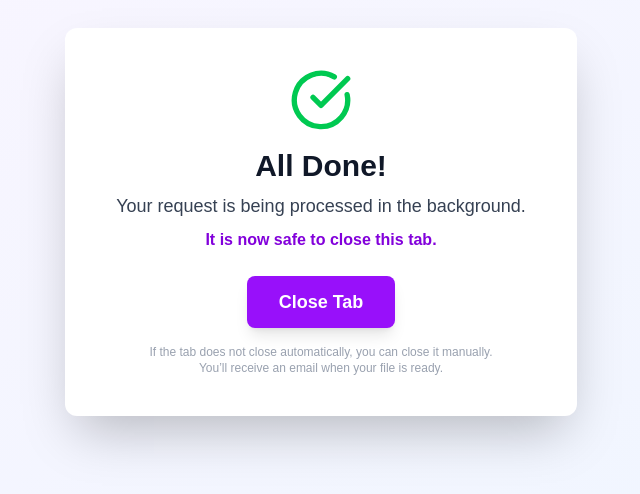
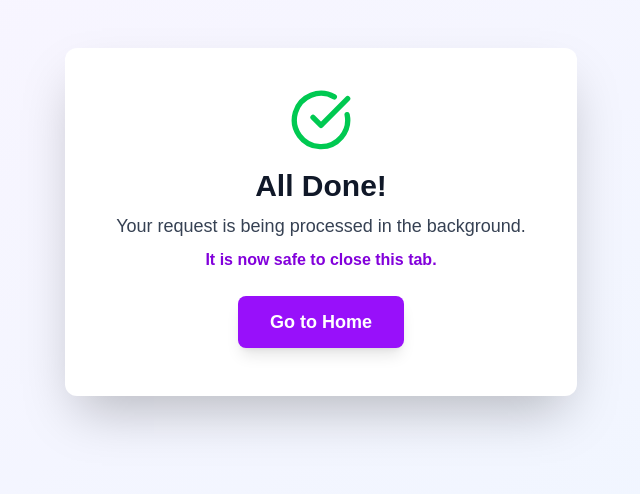
Before and after one commit to XillenTech/thellmstxt.com, a Next.js app: page /safe-to-close in a window 1280 px wide. Shown: the part 178-672 px from the top of the page, without its empty margins (319-959 px from the left). Built offline with nearby package versions, Linux system fonts and the light colour scheme; no server answers.

Commit message:
Replace close tab button with client-side navigation link to home. Update SafeToClosePage component for improved user experience and navigation flow.

```diff
--- a/src/app/safe-to-close/page.tsx
+++ b/src/app/safe-to-close/page.tsx
@@ -1,6 +1,7 @@
 "use client";
 import React from "react";
 import { CheckCircle } from "lucide-react";
+import Link from "next/link";
 
 const SafeToClosePage = () => {
   return (
@@ -16,17 +17,15 @@ const SafeToClosePage = () => {
         <p className="text-md text-purple-700 font-semibold mb-6">
           It is now safe to close this tab.
         </p>
-        <button
-          className="bg-purple-600 hover:bg-purple-700 text-white font-bold py-3 px-8 rounded-lg shadow-lg transition-all duration-150 text-lg mb-2"
-          onClick={() => window.close()}
-        >
-          Close Tab
-        </button>
-        <p className="text-xs text-gray-400 mt-2 text-center">
-          If the tab does not close automatically, you can close it manually.
-          <br />
-          You’ll receive an email when your file is ready.
-        </p>
+          {/* Use Link for client-side navigation */}
+        <Link href="/">
+          <button
+            className="bg-purple-600 hover:bg-purple-700 text-white font-bold py-3 px-8 rounded-lg shadow-lg transition-all duration-150 text-lg mb-2 cursor-pointer"
+            type="button"
+          >
+            Go to Home
+          </button>
+        </Link>
       </div>
     </div>
   );
```
